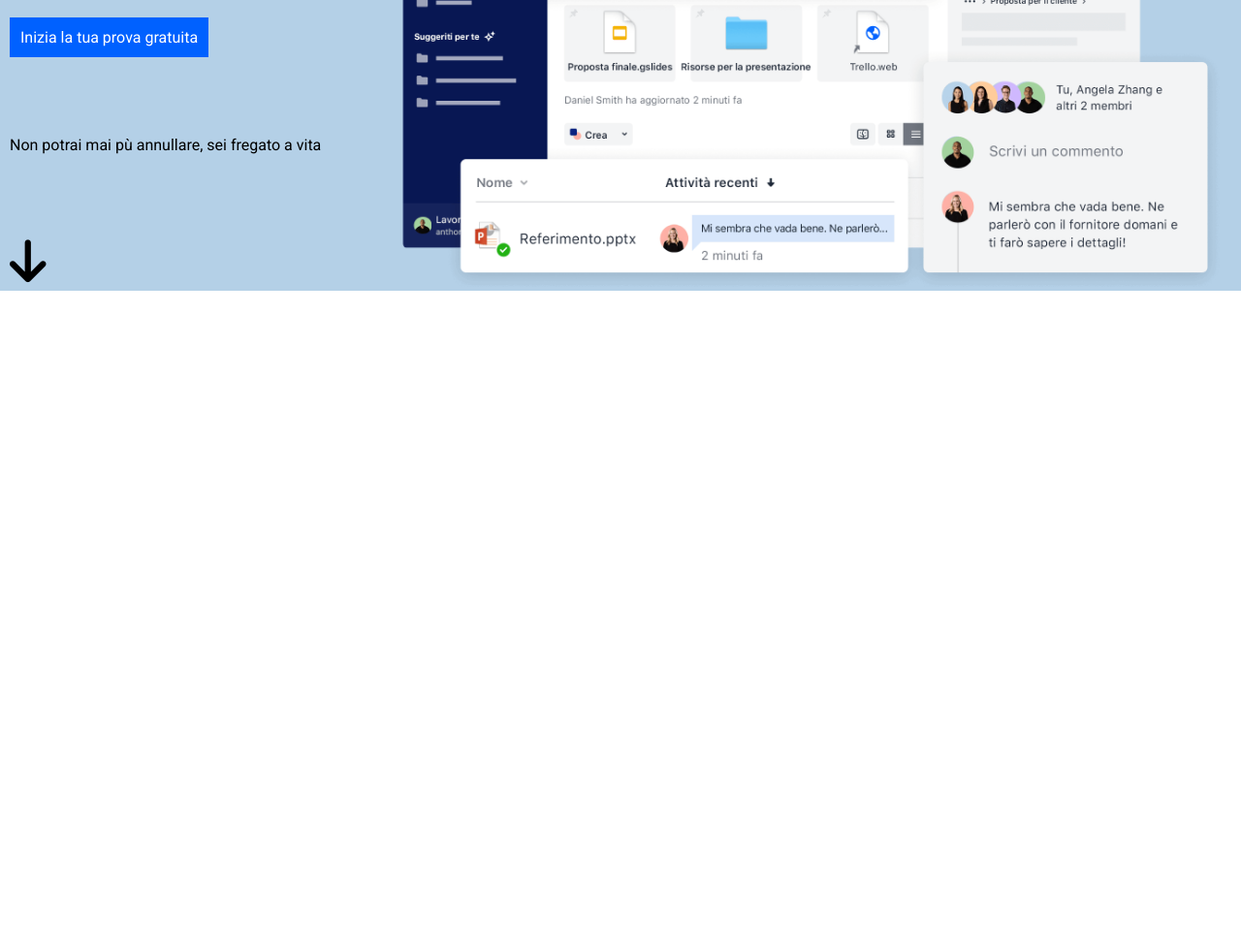
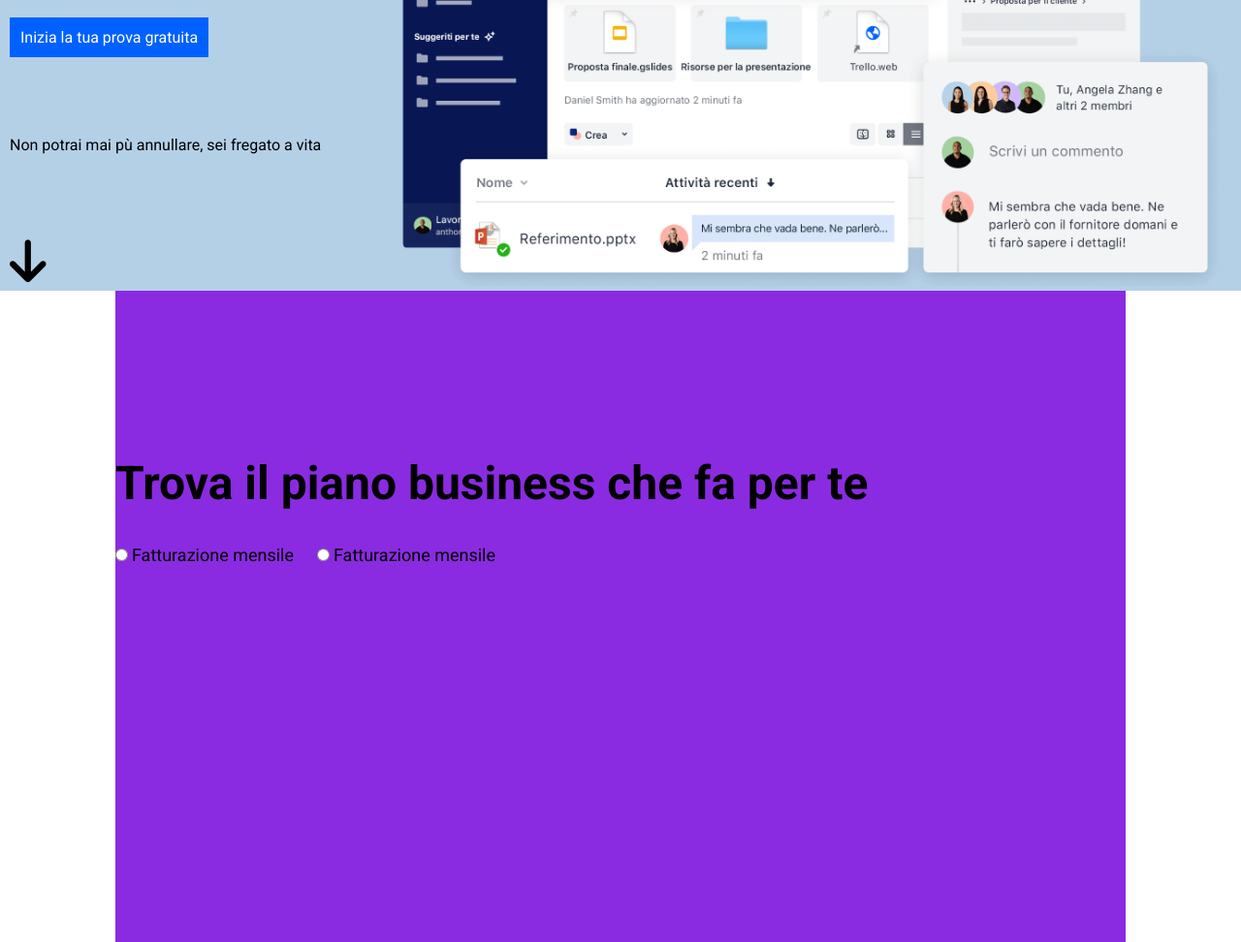
Before and after one commit to francescogentile25/htmlcss-dropbox, a plain HTML site: page index.html in a window 1280 px wide. Shown: the part 628-1600 px from the top of the page at 97% size. Before the commit the page ends 928 px from the top, so only its background shows below. Drawn offline with Linux system fonts and the light colour scheme.

Commit message:
FEAT plane section

```diff
--- a/css/style.css
+++ b/css/style.css
@@ -70,13 +70,17 @@ header{
     margin: 0 auto;
 }
 
-/* .container-s{
-    background-color: tomato;
-    min-height: 500px;
-    max-width: 400px;
+.container-s{
+    padding-top: 135px;
+    background-color: blueviolet;
+    min-height: 1200px; /* REGOAL DA TOGLIERE */
+    max-width: 1042px;
     margin: 0 auto;
-} */
+}
 
+/*****************
+    JUMBO SECTION
+******************/
 .title{
     font-weight: 800;
     font-size: 68px;
@@ -113,3 +117,16 @@ header{
     font-size: 50px;
     align-self: flex-start;
 }
+
+/*****************
+    PLANE SECTION
+******************/
+.plane-title{
+    font-size: 32px;
+    padding: 35px 0;
+}
+
+.plane-radiobutton>span{
+    margin-right: 20px;
+    font-size: 18px;
+}
--- a/index.html
+++ b/index.html
@@ -94,15 +94,24 @@
                 </div>
             </div>
         </section>
-            <!-- </section>
-                <section>
-                    <div class="container-l">
-                        <div class="container-m">
+                <section> <!-- PLANE SECTION -->
                             <div class="container-s">
+                                <div class="plane">
+                                    <div class="plane-title">
+                                        <h2>Trova il piano business che fa per te</h2>
+                                    </div>
+                                    <div class="plane-radiobutton">
+                                        <input type="radio" name="payment" value="month">
+                                        <span>Fatturazione mensile</span>
+                                        <input type="radio" name="payment" value="year">
+                                        <span>Fatturazione mensile</span>
+                                    </div>
+                                    <div class="card">
 
+                                    </div>
+                                </div>
                             </div>
-                        </div>
-                    </div>-->
+
 
 
     </main>
```
